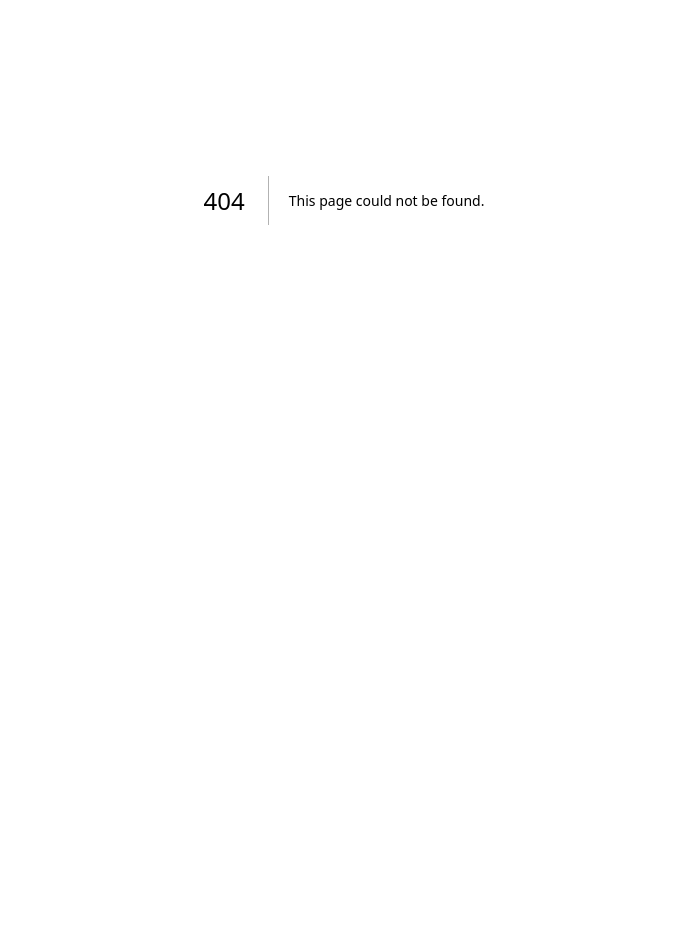
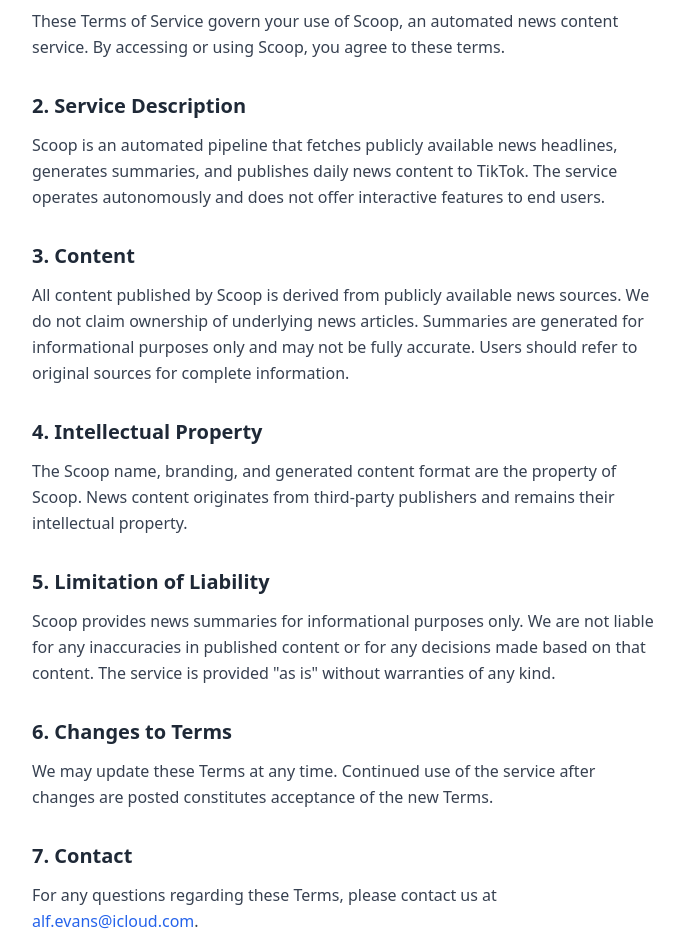
Before and after one commit to alfevans-hub/tiktok-news, a Next.js app: page /terms in a window 1280 px wide. Before the commit this address had no page. Shown: the part 200-1152 px from the top of the page, without its empty margins (296-980 px from the left). Before the commit the page ends 800 px from the top, so only its background shows below. Built offline with nearby package versions, Linux system fonts and the light colour scheme.

Commit message:
add privacy policy and terms of service pages

```diff
--- /dev/null
+++ b/app/privacy/page.tsx
@@ -0,0 +1,67 @@
+export default function PrivacyPolicy() {
+  return (
+    <main className="max-w-2xl mx-auto px-6 py-16 font-sans text-gray-800">
+      <h1 className="text-3xl font-bold mb-2">Privacy Policy</h1>
+      <p className="text-sm text-gray-500 mb-10">Last updated: 4 May 2025</p>
+
+      <section className="mb-8">
+        <h2 className="text-xl font-semibold mb-3">1. Overview</h2>
+        <p className="text-gray-700 leading-relaxed">
+          Scoop is an automated news content service that publishes daily news summaries to TikTok.
+          This Privacy Policy explains how we handle information in connection with our application.
+        </p>
+      </section>
+
+      <section className="mb-8">
+        <h2 className="text-xl font-semibold mb-3">2. Information We Collect</h2>
+        <p className="text-gray-700 leading-relaxed">
+          Scoop does not collect, store, or process any personal data from end users.
+          The application is fully automated and does not require users to create accounts,
+          log in, or provide any personal information.
+        </p>
+      </section>
+
+      <section className="mb-8">
+        <h2 className="text-xl font-semibold mb-3">3. TikTok Integration</h2>
+        <p className="text-gray-700 leading-relaxed">
+          Scoop uses the TikTok Content Posting API solely to publish automated news content.
+          We access only the permissions necessary to post content on behalf of the authorised account.
+          We do not access, store, or share any TikTok user data.
+        </p>
+      </section>
+
+      <section className="mb-8">
+        <h2 className="text-xl font-semibold mb-3">4. Third-Party Services</h2>
+        <p className="text-gray-700 leading-relaxed">
+          We use the following third-party services to operate our pipeline:
+        </p>
+        <ul className="list-disc pl-6 mt-3 space-y-1 text-gray-700">
+          <li>NewsAPI — to retrieve publicly available news headlines</li>
+          <li>Anthropic Claude — to generate news summaries</li>
+          <li>Google Firebase — to store generated content and logs</li>
+        </ul>
+        <p className="text-gray-700 leading-relaxed mt-3">
+          None of these services receive personal data from end users.
+        </p>
+      </section>
+
+      <section className="mb-8">
+        <h2 className="text-xl font-semibold mb-3">5. Data Retention</h2>
+        <p className="text-gray-700 leading-relaxed">
+          Generated news content and pipeline logs are stored in Firebase for operational purposes.
+          No personal data is retained.
+        </p>
+      </section>
+
+      <section className="mb-8">
+        <h2 className="text-xl font-semibold mb-3">6. Contact</h2>
+        <p className="text-gray-700 leading-relaxed">
+          For any questions regarding this Privacy Policy, please contact us at{' '}
+          <a href="mailto:alf.evans@icloud.com" className="text-blue-600 hover:underline">
+            alf.evans@icloud.com
+          </a>.
+        </p>
+      </section>
+    </main>
+  )
+}
--- /dev/null
+++ b/app/terms/page.tsx
@@ -0,0 +1,71 @@
+export default function TermsOfService() {
+  return (
+    <main className="max-w-2xl mx-auto px-6 py-16 font-sans text-gray-800">
+      <h1 className="text-3xl font-bold mb-2">Terms of Service</h1>
+      <p className="text-sm text-gray-500 mb-10">Last updated: 4 May 2025</p>
+
+      <section className="mb-8">
+        <h2 className="text-xl font-semibold mb-3">1. Overview</h2>
+        <p className="text-gray-700 leading-relaxed">
+          These Terms of Service govern your use of Scoop, an automated news content service.
+          By accessing or using Scoop, you agree to these terms.
+        </p>
+      </section>
+
+      <section className="mb-8">
+        <h2 className="text-xl font-semibold mb-3">2. Service Description</h2>
+        <p className="text-gray-700 leading-relaxed">
+          Scoop is an automated pipeline that fetches publicly available news headlines,
+          generates summaries, and publishes daily news content to TikTok. The service
+          operates autonomously and does not offer interactive features to end users.
+        </p>
+      </section>
+
+      <section className="mb-8">
+        <h2 className="text-xl font-semibold mb-3">3. Content</h2>
+        <p className="text-gray-700 leading-relaxed">
+          All content published by Scoop is derived from publicly available news sources.
+          We do not claim ownership of underlying news articles. Summaries are generated
+          for informational purposes only and may not be fully accurate. Users should
+          refer to original sources for complete information.
+        </p>
+      </section>
+
+      <section className="mb-8">
+        <h2 className="text-xl font-semibold mb-3">4. Intellectual Property</h2>
+        <p className="text-gray-700 leading-relaxed">
+          The Scoop name, branding, and generated content format are the property of
+          Scoop. News content originates from third-party publishers and remains their
+          intellectual property.
+        </p>
+      </section>
+
+      <section className="mb-8">
+        <h2 className="text-xl font-semibold mb-3">5. Limitation of Liability</h2>
+        <p className="text-gray-700 leading-relaxed">
+          Scoop provides news summaries for informational purposes only. We are not liable
+          for any inaccuracies in published content or for any decisions made based on
+          that content. The service is provided &quot;as is&quot; without warranties of any kind.
+        </p>
+      </section>
+
+      <section className="mb-8">
+        <h2 className="text-xl font-semibold mb-3">6. Changes to Terms</h2>
+        <p className="text-gray-700 leading-relaxed">
+          We may update these Terms at any time. Continued use of the service after
+          changes are posted constitutes acceptance of the new Terms.
+        </p>
+      </section>
+
+      <section className="mb-8">
+        <h2 className="text-xl font-semibold mb-3">7. Contact</h2>
+        <p className="text-gray-700 leading-relaxed">
+          For any questions regarding these Terms, please contact us at{' '}
+          <a href="mailto:alf.evans@icloud.com" className="text-blue-600 hover:underline">
+            alf.evans@icloud.com
+          </a>.
+        </p>
+      </section>
+    </main>
+  )
+}
```
